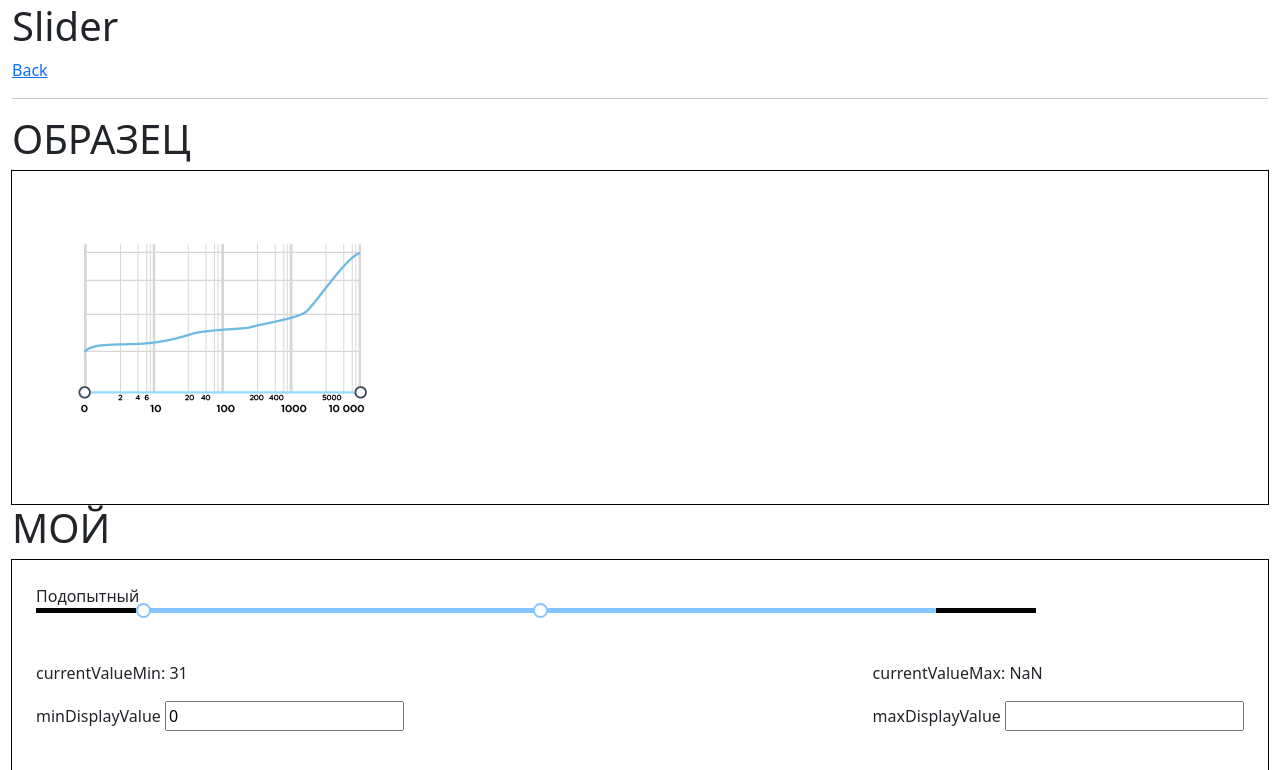
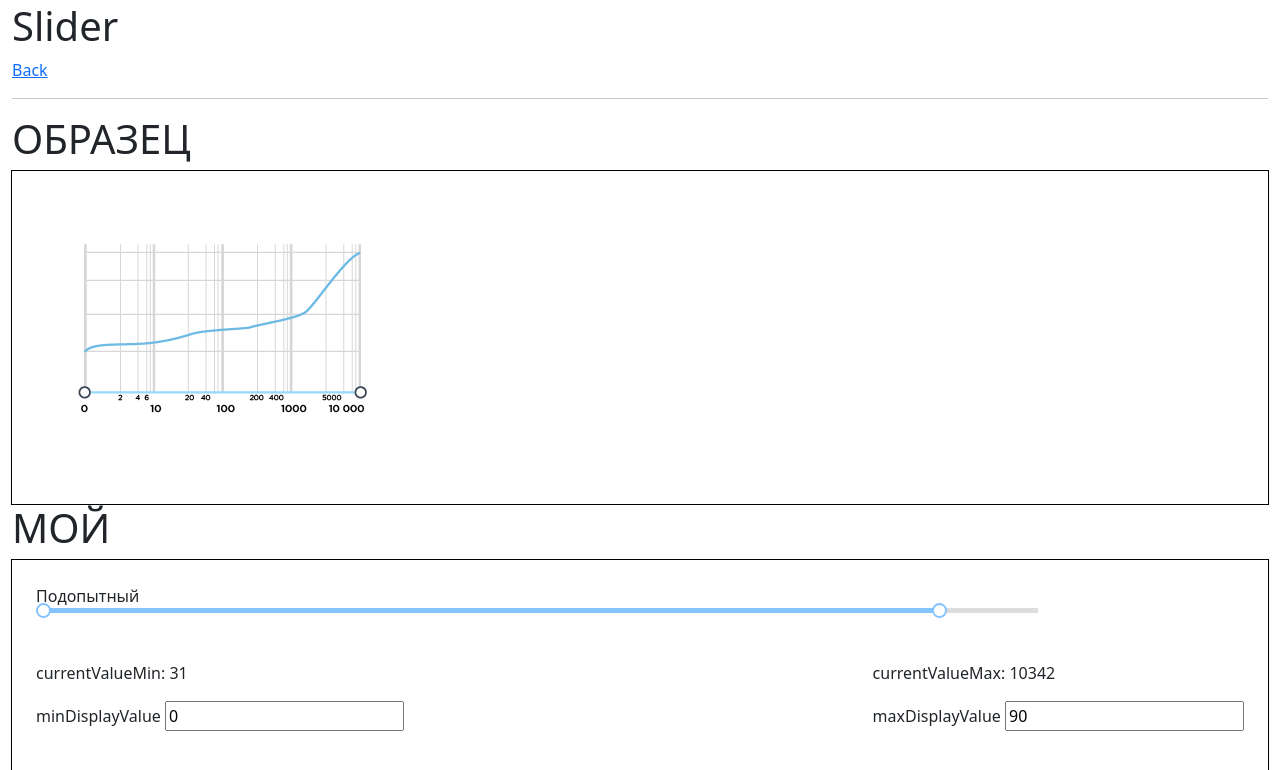
Before and after one commit to picus23/any-web-components, a Next.js app: page /slider in a window 1280 px wide. Shown: the top 770 px of the page. Built offline with nearby package versions, Linux system fonts and the light colour scheme.

Commit message:
до возвращения на предыдущий коммит

```diff
--- a/components/slider/ExpoSlider.tsx
+++ b/components/slider/ExpoSlider.tsx
@@ -7,7 +7,6 @@ import valuesPos from "./ExpoSliderFunctions/valuesPos";
 import assigmentToSubArray from "./ExpoSliderFunctions/assigmentToSubArray";
 import getRanks from "./ExpoSliderFunctions/rank/getRanks";
 import getRanksPos from "./ExpoSliderFunctions/rank/getRanksPos";
-import slider from "@/pages/slider";
 
 interface ExpoSliderProps {
     data: number[],
@@ -31,10 +30,6 @@ const ExpoSlider: FC<ExpoSliderProps> = ({
                                              onTransform,
                                              lineWidth = 2
                                          }) => {
-    // let widthCanvasCut = widthCanvas
-    let widthCanvasCut = widthCanvas - (widthCanvas / 5)
-    let minValueInput = 0
-    let maxValueInput = 100
 
     const values = data.flat(Infinity);
     values.sort((a, b) => a - b);
@@ -42,8 +37,8 @@ const ExpoSlider: FC<ExpoSliderProps> = ({
     let minValue = Math.min(...values);
     let maxValue = Math.max(...values);
 
-    let [minDisplayValue, setMinDisplayValue] = useState(minValueInput);
-    let [maxDisplayValue, setMaxDisplayValue] = useState<number>(maxValueInput);
+    let [minDisplayValue, setMinDisplayValue] = useState(0);
+    let [maxDisplayValue, setMaxDisplayValue] = useState<number>(90);
 
     // Делю массив на разряды | Вычисление кол-ва подмассивов
     let [countSubArr, ranks, comparisonArray, onlyViewRanks] = getRanks(values);
@@ -52,7 +47,7 @@ const ExpoSlider: FC<ExpoSliderProps> = ({
     let [rankValues, valuesLenght] = assigmentToSubArray(countSubArr, comparisonArray, values);
 
     // Здесь высчитывается расстояние между значениями (breakpoint (круглешки),числа, текст и т.д.) на графике
-    let [valuesWithPos, valuesWithPosEmpty] = valuesPos(widthCanvasCut, valuesLenght, rankValues, countSubArr);
+    let [valuesWithPos, valuesWithPosEmpty] = valuesPos(widthCanvas, valuesLenght, rankValues, countSubArr);
 
 
     // Здесь создаётся массив с позициями значений и разрядов
@@ -73,22 +68,22 @@ const ExpoSlider: FC<ExpoSliderProps> = ({
     // Конвертирует значения ползунка в %
     useEffect(() => {
         let [minPosAfterRenderUseEffect, maxPosAfterRenderUseEffect] = convertValueToPercent(valuesPosition, reverseValuesPos, values, minPropValue, maxPropValue, widthCanvas, currentPositionMin, currentPositionMax);
-        setMinDisplayValue(minPropValue ? minPosAfterRenderUseEffect : minValueInput);
-        setMaxDisplayValue(maxPropValue ? maxPosAfterRenderUseEffect : maxValueInput);
+        setMinDisplayValue(minPropValue ? minPosAfterRenderUseEffect : 0);
+        setMaxDisplayValue(maxPropValue ? maxPosAfterRenderUseEffect : 100);
     }, [maxPropValue, minPropValue])
 
     // Конвертирует % ползунка в значения
     let [currentPositionMin, currentPositionMax] = convertPercentToValue(valuesPosition, reverseValuesPos, minValue, maxValue, widthCanvas, minDisplayValue, maxDisplayValue);
-    let currentValueMin = tempConvMin(minValue, maxValue, valuesPosition, values, currentPositionMin, minDisplayValue, minValueInput, maxValueInput)
-    let currentValueMax = tempConvMax(minValue, maxValue, reverseValuesPos, reverseValuesCv, currentPositionMax, maxDisplayValue, minValueInput, maxValueInput)
+    let currentValueMin = tempConvMin(minValue, maxValue, valuesPosition, values, currentPositionMin, minDisplayValue)
+    let currentValueMax = tempConvMax(minValue, maxValue, reverseValuesPos, reverseValuesCv, currentPositionMax, maxDisplayValue)
 
     const handleMinValueChange = (event: any) => {
-        const currentMin = tempConvMin(minValue, maxValue, valuesPosition, values, currentPositionMin, event.target.value, minValueInput, maxValueInput)
+        const currentMin = tempConvMin(minValue, maxValue, valuesPosition, values, currentPositionMin, event.target.value)
         onChange(currentMin!, currentValueMax!);
         setMinDisplayValue(event.target.value)
     }
     const handleMaxValueChange = (event: any) => {
-        const currentMax = tempConvMax(minValue, maxValue, reverseValuesPos, reverseValuesCv, currentPositionMax, event.target.value, minValueInput, maxValueInput)
+        const currentMax = tempConvMax(minValue, maxValue, reverseValuesPos, reverseValuesCv, currentPositionMax, event.target.value)
         onChange(currentValueMin!, currentMax!);
         setMaxDisplayValue(event.target.value)
     }
@@ -97,47 +92,47 @@ const ExpoSlider: FC<ExpoSliderProps> = ({
     breakpoints(currentPositionMin, minDisplayValue, minValue, currentPositionMax, maxDisplayValue, maxValue);
 
     // ************************************************************************************************************************************
-    useEffect(() => {
-        var sliderr = document.getElementById('sliderr')
-        console.log(sliderr)
-
-
-        // Отрисовка Значений X (числа(текст) + breakpoints + степени)
-        let i = 0;
-        let text;
-
-        function breakpointsStyles(element: any, key: any) {
-            element.classList.add('breakpoint')
-            element.classList.add('prev-canvas-values')
-            element.style.left = key - 2 + 'px';
-        }
-
-        for (let key in ranksPos) {
-            var xAxisValue = document.createElement('i');
-            let breakpoint = document.createElement('div');
-            let verticalLine = document.getElementById('xAxisValue');
-            verticalLine?.classList.add('position-relative');
-
-            let transformVal = onTransform ? onTransform(ranksPos[key]) : ranksPos[key];
-
-            text = document.createTextNode(transformVal + '')
-            xAxisValue.appendChild(text);
-            // verticalLine!.appendChild(breakpoint);
-            breakpointsStyles(breakpoint, key)
-            if (i % 2 === 0) { // Чётный индекс [i] == 0,2,4 ...
-                xAxisValue.style.top = '-25px';
-            } else { // Нечётный индекс [i] == 1,3,5 ...
-                xAxisValue.style.top = '10px';
-            }
-            xAxisValue.classList.add('prev-canvas-values');
-            xAxisValue.style.position = 'absolute';
-            xAxisValue.style.fontSize = '14px';
-            xAxisValue.style.left = key + 'px';
-            // document.getElementById('xAxisValue')!.appendChild(xAxisValue);
-            i++;
-        }
-
-    }, []);
+    // useEffect(() => {
+    //     var sliderr = document.getElementById('sliderr')
+    //     console.log(sliderr)
+    //
+    //
+    //     // Отрисовка Значений X (числа(текст) + breakpoints + степени)
+    //     let i = 0;
+    //     let text;
+    //
+    //     function breakpointsStyles(element: any, key: any) {
+    //         element.classList.add('breakpoint')
+    //         element.classList.add('prev-canvas-values')
+    //         element.style.left = key - 2 + 'px';
+    //     }
+    //
+    //     for (let key in ranksPos) {
+    //         var xAxisValue = document.createElement('i');
+    //         let breakpoint = document.createElement('div');
+    //         let verticalLine = document.getElementById('xAxisValue');
+    //         verticalLine?.classList.add('position-relative');
+    //
+    //         let transformVal = onTransform ? onTransform(ranksPos[key]) : ranksPos[key];
+    //
+    //         text = document.createTextNode(transformVal + '')
+    //         xAxisValue.appendChild(text);
+    //         // verticalLine!.appendChild(breakpoint);
+    //         breakpointsStyles(breakpoint, key)
+    //         if (i % 2 === 0) { // Чётный индекс [i] == 0,2,4 ...
+    //             xAxisValue.style.top = '-25px';
+    //         } else { // Нечётный индекс [i] == 1,3,5 ...
+    //             xAxisValue.style.top = '10px';
+    //         }
+    //         xAxisValue.classList.add('prev-canvas-values');
+    //         xAxisValue.style.position = 'absolute';
+    //         xAxisValue.style.fontSize = '14px';
+    //         xAxisValue.style.left = key + 'px';
+    //         // document.getElementById('xAxisValue')!.appendChild(xAxisValue);
+    //         i++;
+    //     }
+    //
+    // }, []);
     // useEffect(() => {
     //     document.querySelectorAll('.prev-canvas-values').forEach(el => {
     //         if (el.classList.contains('prev-canvas-values')) {
@@ -159,19 +154,14 @@ const ExpoSlider: FC<ExpoSliderProps> = ({
         {/*        onTransform={onTransform}*/}
         {/*    />*/}
         {/*</div>*/}
-        <div className="d-flex justify-content-center bg-black" style={{width: widthCanvas}}>
-            <div id="sliderr" style={{width: widthCanvasCut}} className="sliderr">
+        <div id="sliderr" style={{width: widthCanvas, right: '-2px'}} className="sliderr">
             <div className='progres'></div>
             {/* // Заполнение цветной полосы (СТИЛИ) задаётся в style.scss -> .progres left | right */}
-                <input step={0.01} style={{width: widthCanvasCut}} type="range" className="range-min cs"
-                       min={minValueInput}
-                       max={maxValueInput} value={minDisplayValue} onInput={handleMinValueChange}/>
+            <input step={0.01} style={{width: widthCanvas, left: '-2px'}} type="range" className="range-min cs" min={0}
+                   max={100} value={minDisplayValue} onInput={handleMinValueChange}/>
 
-                <input step={0.01} style={{width: widthCanvasCut + 8}} type="range" className="range-max cs"
-                       min={minValueInput}
-                       max={maxValueInput}
-                       value={Math.ceil(maxDisplayValue)} onInput={handleMaxValueChange}/>
-            </div>
+            <input step={0.01} style={{width: widthCanvas + 8}} type="range" className="range-max cs" min={0} max={100}
+                   value={maxDisplayValue} onInput={handleMaxValueChange}/>
         </div>
 
         <div className="d-flex justify-content-between my-5">
--- a/components/slider/ExpoSliderFunctions/breakpoints/breakpoints.tsx
+++ b/components/slider/ExpoSliderFunctions/breakpoints/breakpoints.tsx
@@ -1,8 +1,8 @@
-import React, {useEffect} from "react";
-import clickBreakpoint from "@/components/slider/ExpoSliderFunctions/breakpoints/clickBreakpoint";
+import React, {FC, useEffect, useState} from "react";
+import clickBreakpoint from "./ClickBreakpoint";
 // Функция для нажимания на breakpoint
 // Здесь логика движения пальцев у слайдера и закрашивание breakpoints
-export default function breakpoints(currentPositionMin: number, minDisplayValue: number, minValue: number, currentPositionMax: number, maxDisplayValue: number, maxValue: number) {
+export default function breakpoints(currentPositionMin,minDisplayValue,minValue,currentPositionMax,maxDisplayValue,maxValue) {
     useEffect(() => {
         const progress = document.querySelector('.sliderr .progres') as HTMLElement;
         const breakpoints = document.querySelectorAll<HTMLElement>('.breakpoint');
--- a/components/slider/convert.tsx
+++ b/components/slider/convert.tsx
@@ -198,9 +198,7 @@ function convertPercentToValue(
 }
 
 // Конвертер МИН % в значения
-function tempConvMin(minValue: any, maxValue: any, valuesPosition: any, valuesCv: any, currentPositionMin: any, minDisplayValue: any,
-                     minValueInput: number,
-                     maxValueInput: number) {
+function tempConvMin(minValue: any, maxValue: any, valuesPosition: any, valuesCv: any, currentPositionMin: any, minDisplayValue: any) {
     // Current Value для Положительных значений
     if (minValue! >= 0 && maxValue! >= 0) {
         // MIN
@@ -212,10 +210,11 @@ function tempConvMin(minValue: any, maxValue: any, valuesPosition: any, valuesCv
 
         let differencePix = pixTo - pixFrom;
         let differenceCurrentPix = currentPositionMin - pixFrom;
-        if (Math.ceil(minDisplayValue) == maxValueInput) {
+
+        if (minDisplayValue == 100) {
             currentValueMin = maxValue;
         }
-        minDisplayValue >= minValueInput ? currentValueMin = minValue : currentValueMin = (valTo - valFrom) * (differenceCurrentPix / differencePix) + valFrom;
+        minDisplayValue == 0 ? currentValueMin = minValue : currentValueMin = (valTo - valFrom) * (differenceCurrentPix / differencePix) + valFrom;
 
     } else {
         // Current Value для отрицательных значений
@@ -229,19 +228,17 @@ function tempConvMin(minValue: any, maxValue: any, valuesPosition: any, valuesCv
         let differencePix = pixTo - pixFrom;
         let differenceCurrentPix = currentPositionMin - pixFrom;
 
-        if (Math.ceil(minDisplayValue) == maxValueInput) {
+        if (minDisplayValue == 100) {
             currentValueMin = maxValue;
         }
-        minDisplayValue >= minValueInput ? currentValueMin = minValue : currentValueMin = valFrom - (valFrom - valTo) * (differenceCurrentPix / differencePix);
+        minDisplayValue == 0 ? currentValueMin = minValue : currentValueMin = valFrom - (valFrom - valTo) * (differenceCurrentPix / differencePix);
     }
 
     return currentValueMin;
 }
 
 // Конвертер МАКС % в значения
-function tempConvMax(minValue: any, maxValue: any, reverseValuesPosition: any, reverseValuesCv: any, currentPositionMax: any, maxDisplayValue: any,
-                     minValueInput: number,
-                     maxValueInput: number) {
+function tempConvMax(minValue: any, maxValue: any, reverseValuesPosition: any, reverseValuesCv: any, currentPositionMax: any, maxDisplayValue: any) {
     if (minValue! >= 0 && maxValue! >= 0) {
         // Current Value для положительных значений
         // MAX
@@ -254,15 +251,10 @@ function tempConvMax(minValue: any, maxValue: any, reverseValuesPosition: any, r
         let differencePixMax = pixFromMax - pixToMax;
         let differenceCurrentPixMax = currentPositionMax - pixToMax
 
-
-        if (Math.ceil(maxDisplayValue) == minValueInput) {
+        if (maxDisplayValue == 0) {
             currentValueMax = minValue;
         }
-        if (maxDisplayValue >= Math.ceil(maxValueInput)) {
-            currentValueMax = maxValue;
-        } else {
-            currentValueMax = (valToMax - valFromMax) * (differenceCurrentPixMax / differencePixMax) + valFromMax;
-        }
+        maxDisplayValue >= 100 ? currentValueMax = maxValue : currentValueMax = (valToMax - valFromMax) * (differenceCurrentPixMax / differencePixMax) + valFromMax;
     } else {
         // Current Value для отрицательных значений
         // MAX
@@ -275,12 +267,12 @@ function tempConvMax(minValue: any, maxValue: any, reverseValuesPosition: any, r
         let differencePixMax = pixFromMax - pixToMax;
         let differenceCurrentPixMax = currentPositionMax - pixToMax;
 
-        if (Math.ceil(maxDisplayValue) == minValueInput) {
+        if (maxDisplayValue == 0) {
             currentValueMax = minValue;
         }
-        maxDisplayValue >= Math.ceil(maxDisplayValue) ? currentValueMax = maxValue : currentValueMax = valToMax - ((valToMax - valFromMax) * (differenceCurrentPixMax / differencePixMax));
+        maxDisplayValue >= 100 ? currentValueMax = maxValue : currentValueMax = valToMax - ((valToMax - valFromMax) * (differenceCurrentPixMax / differencePixMax));
     }
-
+    // console.log({ currentValueMin, currentValueMax })
     return currentValueMax;
 }
 
--- a/pages/slider/index.tsx
+++ b/pages/slider/index.tsx
@@ -11,7 +11,7 @@ const values2 = [-20, -7, 0, 1, 10, 50, 100];
 export default function () {
 
     const [current, setCurrent] = useState(1);
-    const [values, setValues] = useState<[number, number]>([31, 10342]);
+    const [values, setValues] = useState<[number, number]>([31, 10341]);
     const [valuess, setValuess] = useState<[number, number]>([0.7, 26]);
 
     return <>
```
Also changed, not shown: components/slider/ExpoSliderFunctions/rank/getRanksPos.tsx (+5 -4 lines). Lines whose indentation alone changed are shown as unchanged.
